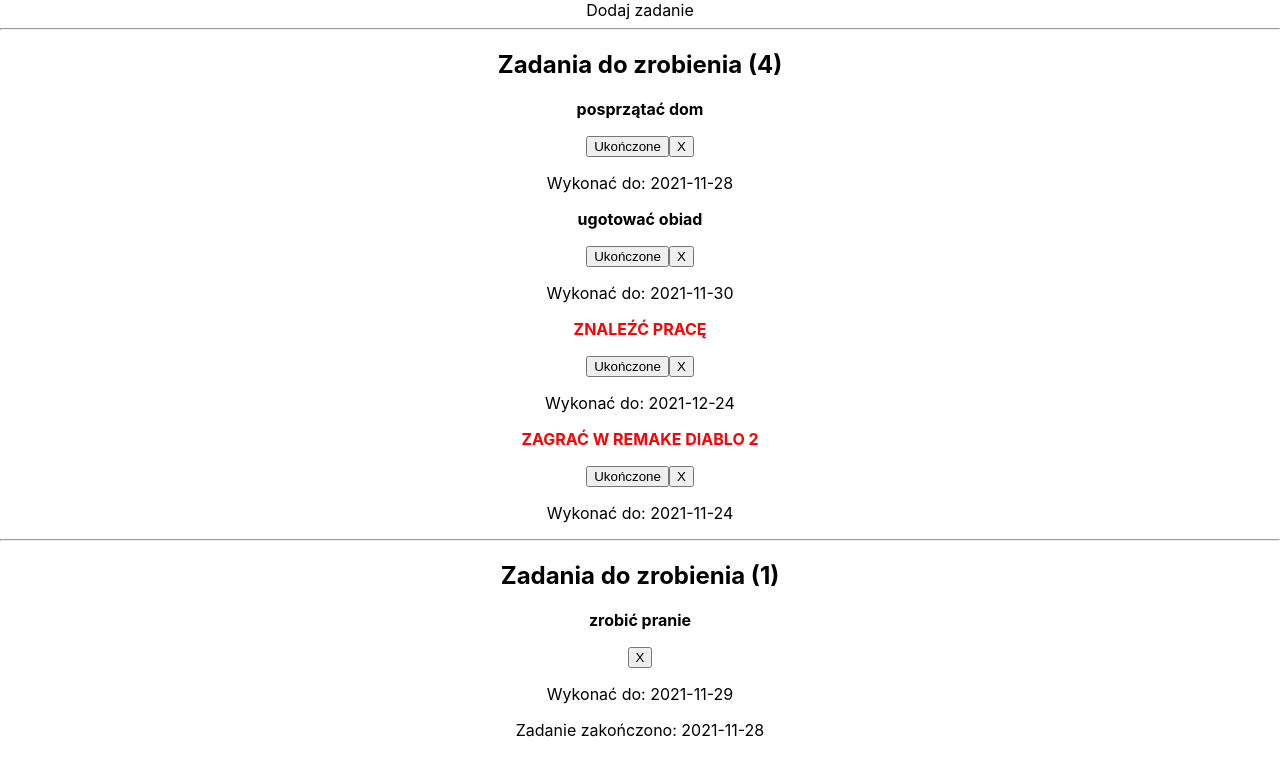
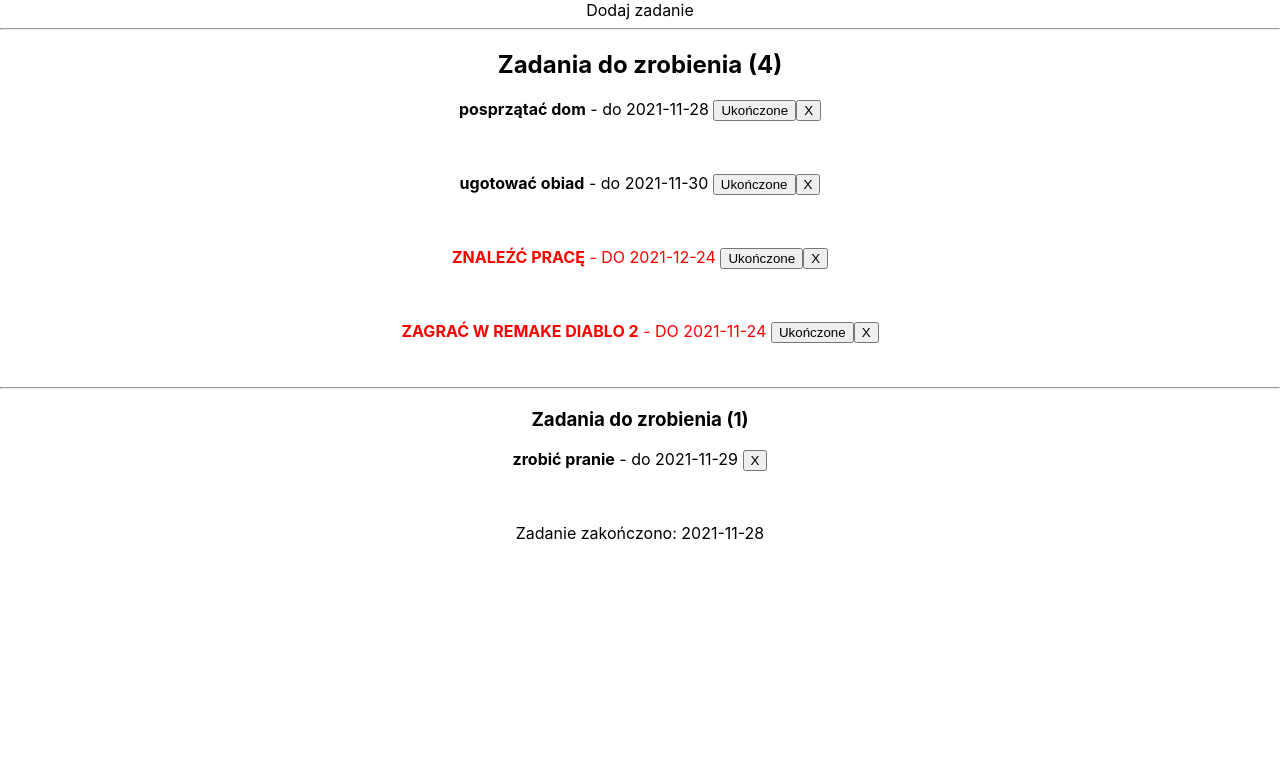
Before and after one commit to michalpluzek/react-todo-app, a React (Create React App) app: page / in a window 1280 px wide. Shown: the top 776 px of the page. Built offline with nearby package versions, Linux system fonts and the light colour scheme.

Commit message:
Correct task template

```diff
--- a/src/components/Task.js
+++ b/src/components/Task.js
@@ -7,13 +7,14 @@ const Task = (props) => {
   return (
     <div className="task">
       <p className={isImportant ? "red" : null}>
-        <strong>{text}</strong>
+        <strong>{text}</strong> - do <span>{date} </span>
+        {isActive ? (
+          <button onClick={() => props.done(props.task)}>Ukończone</button>
+        ) : null}
+        <button onClick={() => props.remove(props.task)}>X</button>
       </p>
-      {isActive ? (
-        <button onClick={() => props.done(props.task)}>Ukończone</button>
-      ) : null}
-      <button onClick={() => props.remove(props.task)}>X</button>
-      <p>{`Wykonać do: ${date}`}</p>
+
+      <br />
       {isActive ? null : <p>{`Zadanie zakończono: ${finishDate}`}</p>}
     </div>
   );
--- a/src/components/TaskList.js
+++ b/src/components/TaskList.js
@@ -39,7 +39,7 @@ const TaskList = (props) => {
       </div>
       <hr />
       <div className="doneTasks">
-        <h2>{`Zadania do zrobienia (${doneTasks.length})`}</h2>
+        <h3>{`Zadania do zrobienia (${doneTasks.length})`}</h3>
         {doneTasks}
       </div>
     </>
```
